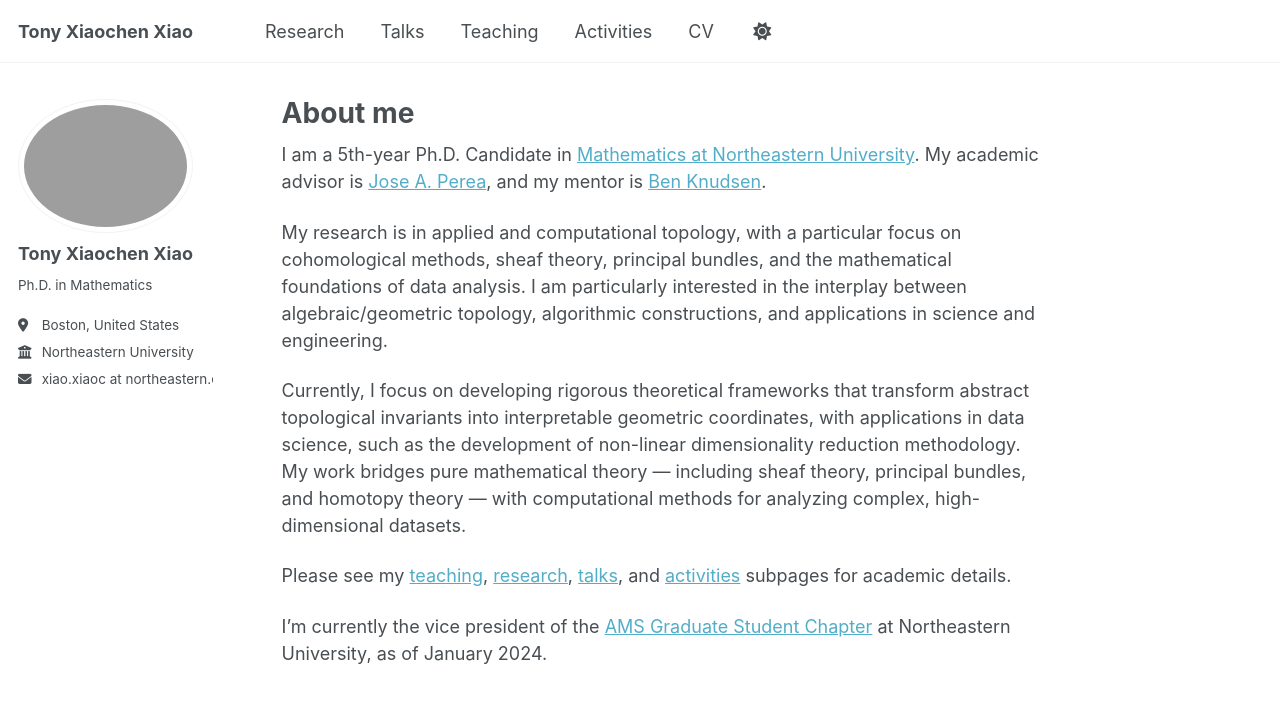
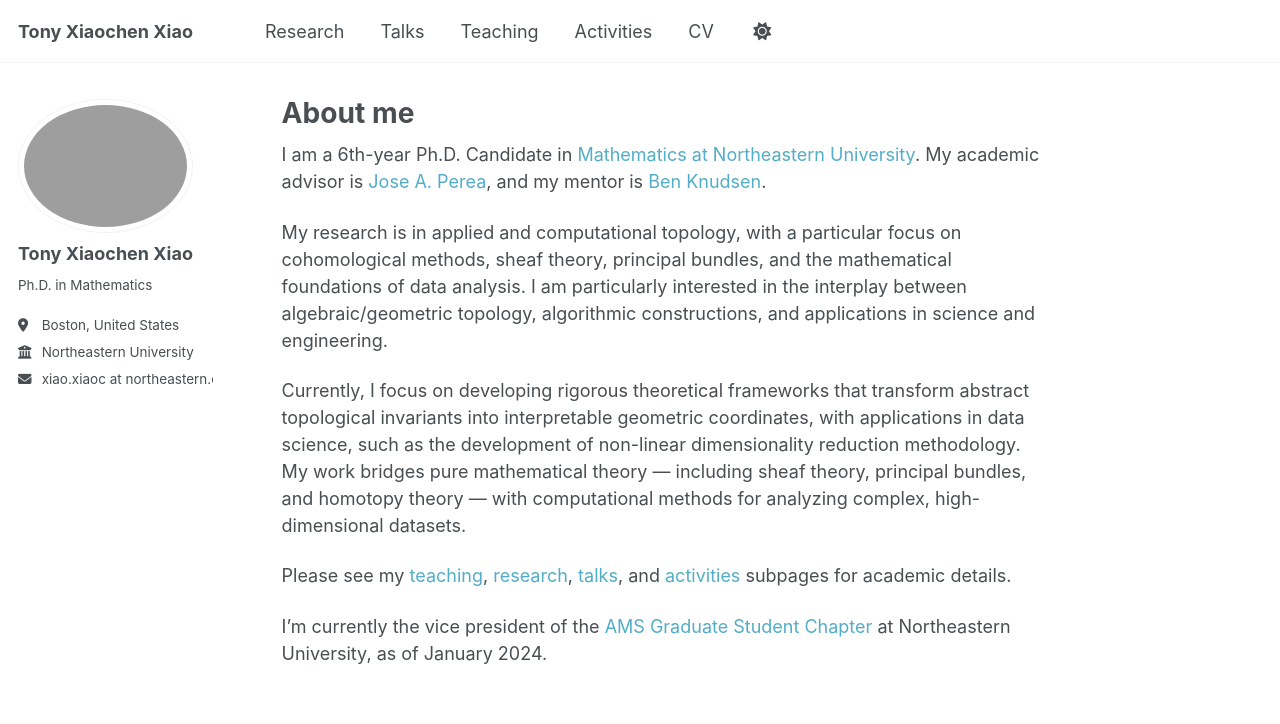
Before and after one commit to tonyxiaochenxiao/tonyxiaochenxiao.github.io, a Jekyll site: the page built from _pages/about.md, in a window 1280 px wide. Shown: the top 724 px of the page. Built offline with Jekyll 4.4.1, drawn with Linux system fonts in a browser that asks for light colours; a script that is not in the unit is left out.

Commit message:
About: 6th-year; remove link underlines site-wide
Co-Authored-By: Claude Opus 5.5 <noreply@anthropic.com>

```diff
--- a/_pages/about.md
+++ b/_pages/about.md
@@ -7,7 +7,7 @@ redirect_from:
   - /about.html
 ---
 
-I am a 5th-year Ph.D. Candidate in [Mathematics at Northeastern University](https://cos.northeastern.edu/nucos-department/mathematics/). My academic advisor is [Jose A. Perea](https://www.joperea.com/), and my mentor is [Ben Knudsen](https://sites.google.com/view/bknudsen/home).
+I am a 6th-year Ph.D. Candidate in [Mathematics at Northeastern University](https://cos.northeastern.edu/nucos-department/mathematics/). My academic advisor is [Jose A. Perea](https://www.joperea.com/), and my mentor is [Ben Knudsen](https://sites.google.com/view/bknudsen/home).
 
 My research is in applied and computational topology, with a particular focus on cohomological methods, sheaf theory, principal bundles, and the mathematical foundations of data analysis. I am particularly interested in the interplay between algebraic/geometric topology, algorithmic constructions, and applications in science and engineering.
 
--- a/assets/css/main.scss
+++ b/assets/css/main.scss
@@ -40,3 +40,12 @@
     "vendor/font-awesome/solid",
     "vendor/font-awesome/brands"
 ;
+/* ===== Site-wide link style (edit here) =====
+   Link colors live in _sass/theme/_default.scss (light) and _sass/theme/_dark.scss (dark):
+   --global-link-color / --global-link-color-hover / --global-link-color-visited */
+a,
+a:hover,
+a:focus,
+.archive__item-title {
+  text-decoration: none !important;
+}
```
